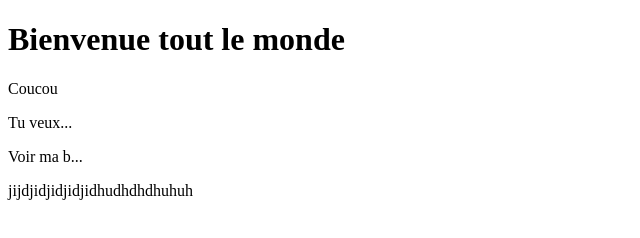
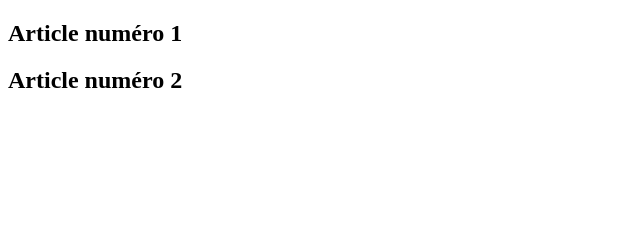
Before and after one commit to jblavisse/tuto-dom, a plain HTML site: page index.html in a window 1280 px wide. Shown: the whole page, without its empty margins (0-640 px from the left). Drawn offline with Linux system fonts and the light colour scheme.

Commit message:
Add spy exercise

```diff
--- a/app.js
+++ b/app.js
@@ -1,16 +1,30 @@
 /*
-1. Ca va venir questionner le DOM (document) et rechercher
-le premier élément qui correspond au sélecteur CSS mis en paramètre
-de la fonction querySelector
+1. Vous allez récupérer l'article qui a pour id bestart
+L'afficher dans la console
+*/
+let bestArt = document.querySelector("#bestart");
+console.log(bestArt);
 
-2. Une fois que l'élément a été trouvé (null si pas), celui-ci
-est transféré dans la variable title
+/*
+2. Vous allez récupérer tous les titres qui ont pour classe
+article__title
+Les afficher dans la console
 */
 
-// querySelector: le premier élément qui correspond
-let title = document.querySelector("#maintitle");
-console.log(title);
+let titles = document.querySelectorAll(".article__title");
+console.log(titles);
 
-// querySelectorAll: tous les éléments qui correspondent
-let paras = document.querySelectorAll(".para");
-console.log(paras);
+// textContent -> Uniquement Le texte d'un élément (si il trouve des balises, il les enlève)
+console.log(titles[0].textContent);
+
+// innerHTML -> L'intégralité de ce qu'il y a dans l'élément
+console.log(titles[0].innerHTML);
+
+// Je veux venir modifier le contenu de mon élément HTML
+// titles[0].innerHTML = "Youhou la famiilllllleee";
+
+
+// Petit exo
+// Ajouter dans l'HTML un paragraphe (id: spy) ayant pour texte "Je suis un espion"
+// Faire en sorte dans mon fichier JS de modifier le texte de ce paragraphe
+// Pour mettre à la place "J'ai un message caché"
--- a/index.html
+++ b/index.html
@@ -6,13 +6,14 @@
     <title>OSEF</title>
 </head>
 <body>
-    <h1 id="maintitle">Bienvenue tout le monde</h1>
+    <article>
+        <h2 class="article__title"><span>Article</span> numéro 1</h2>
+    </article>
 
-    <p class="para">Coucou</p>
-    <p class="para">Tu veux...</p>
-    <p class="para">Voir ma b...</p>
+    <article id="bestart">
+        <h2 class="article__title">Article numéro 2</h2>
+    </article>
 
-    <p>jijdjidjidjidjidhudhdhdhuhuh</p>
 
     <script src="app.js"></script>
 </body>
```
